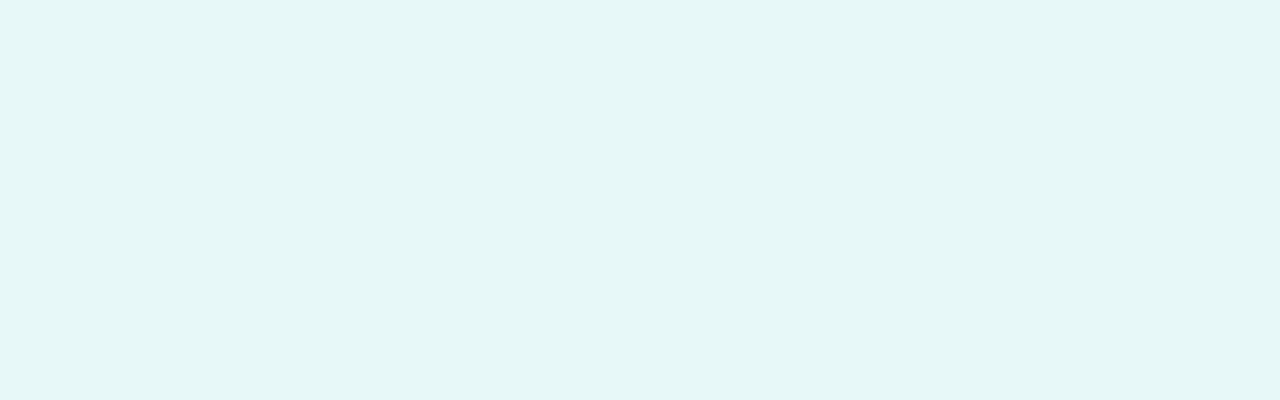
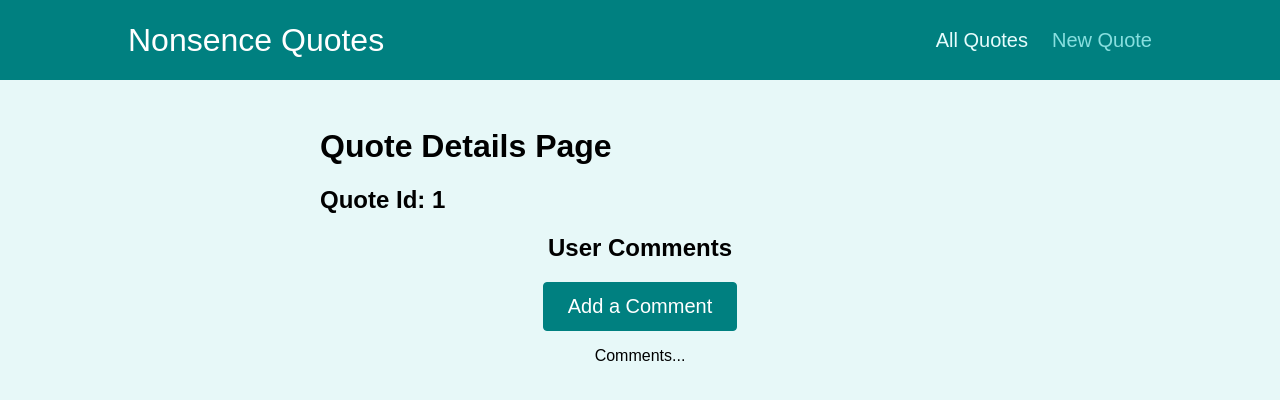
Before and after one commit to shubham-sapkal/great-quotes, a React (Create React App) app: page /quotes/1/comments in a window 1280 px wide. Shown: the top 400 px of the page. Built offline with nearby package versions, Linux system fonts and the light colour scheme.

Commit message:
adding routes and links

```diff
--- a/package.json
+++ b/package.json
@@ -8,7 +8,7 @@
     "@testing-library/user-event": "^13.5.0",
     "react": "^18.2.0",
     "react-dom": "^18.2.0",
-    "react-router-dom": "^6.14.0",
+    "react-router-dom": "^5.3.4",
     "react-scripts": "5.0.1",
     "web-vitals": "^2.1.4"
   },
--- a/src/App.js
+++ b/src/App.js
@@ -1,8 +1,33 @@
+import { Route, Switch, Redirect } from 'react-router-dom';
+import AllQuotes from './pages/AllQuotes';
+import QuoteDetails from './pages/QuoteDetails';
+import NewQuote from './pages/NewQuote';
+import Layout from './components/layout/Layout';
+
 function App() {
   return (
-    <div>
 
-    </div>
+    <Layout >
+      <Switch>
+
+        <Route path='/' exact >
+          <Redirect to='/quotes' />
+        </Route>
+
+        <Route path='/quotes' exact>
+            <AllQuotes />
+        </Route>
+
+        <Route path='/quotes/:quoteId'>
+            <QuoteDetails />
+        </Route>
+
+        <Route path='/new-quote'>
+            <NewQuote />
+        </Route>
+      </Switch>
+
+    </Layout>
   );
 }
 
--- /dev/null
+++ b/src/components/layout/Layout.jsx
@@ -0,0 +1,20 @@
+
+import { Fragment } from 'react';
+import styles from './Layout.module.css';
+import MainNavigation from './MainNavigation';
+
+const Layout = (props) => {
+
+    return (
+        <Fragment>
+            <MainNavigation />
+
+            <main className={styles.main} >
+                {props.children}
+            </main>
+        </Fragment>
+    )
+
+};
+
+export default Layout;
--- /dev/null
+++ b/src/components/layout/MainNavigation.jsx
@@ -0,0 +1,26 @@
+import { NavLink } from 'react-router-dom';
+
+import styles from './MainNavigation.module.css';
+
+const MainNavigation = () => {
+
+    return (
+        <header className={styles.header}>
+            <div className={styles.logo}>Nonsence Quotes</div>
+
+            <nav className={styles.nav}>
+                <ul>
+                    <li>
+                        <NavLink to='/quotes' activeClassName={styles.active} >All Quotes</NavLink>
+                    </li>
+                    <li>
+                        <NavLink to='/new-quote' activeClassName={styles.active} >New Quote</NavLink>
+                    </li>
+                </ul>
+            </nav>
+        </header>
+    )
+
+};
+
+export default MainNavigation
--- a/src/index.js
+++ b/src/index.js
@@ -2,5 +2,6 @@ import ReactDOM from 'react-dom';
 
 import './index.css';
 import App from './App';
+import { BrowserRouter } from 'react-router-dom/cjs/react-router-dom.min';
 
-ReactDOM.render(<App />, document.getElementById('root'));
+ReactDOM.render( <BrowserRouter> <App /> </BrowserRouter> , document.getElementById('root'));
--- /dev/null
+++ b/src/pages/AllQuotes.jsx
@@ -0,0 +1,9 @@
+
+
+const AllQuotes = () => {
+    return (
+        <h1>Quote Details</h1>
+    );
+};
+
+export default AllQuotes;
--- /dev/null
+++ b/src/pages/NewQuote.jsx
@@ -0,0 +1,9 @@
+
+
+const NewQuote = () => {
+    return (
+        <h1>New Quote Page</h1>
+    );
+};
+
+export default NewQuote;
--- /dev/null
+++ b/src/pages/QuoteDetails.jsx
@@ -0,0 +1,22 @@
+import { Route, useParams } from "react-router-dom";
+
+import Comments from '../components/comments/Comments';
+
+const QuoteDetails = () => {
+
+    const params = useParams();
+
+    return (
+        <div>
+            <h1>Quote Details Page</h1>
+            <h2>Quote Id: { params.quoteId } </h2>
+
+            {/* path={`/quotes/${params.quote}/comments`}  */}
+            <Route path='/quotes/:quoteId/comments'>
+                <Comments />
+            </Route>
+        </div>
+    );
+};
+
+export default QuoteDetails;
```
Also changed, not shown: 1 other file (tests, documents, lock files or other folders).
